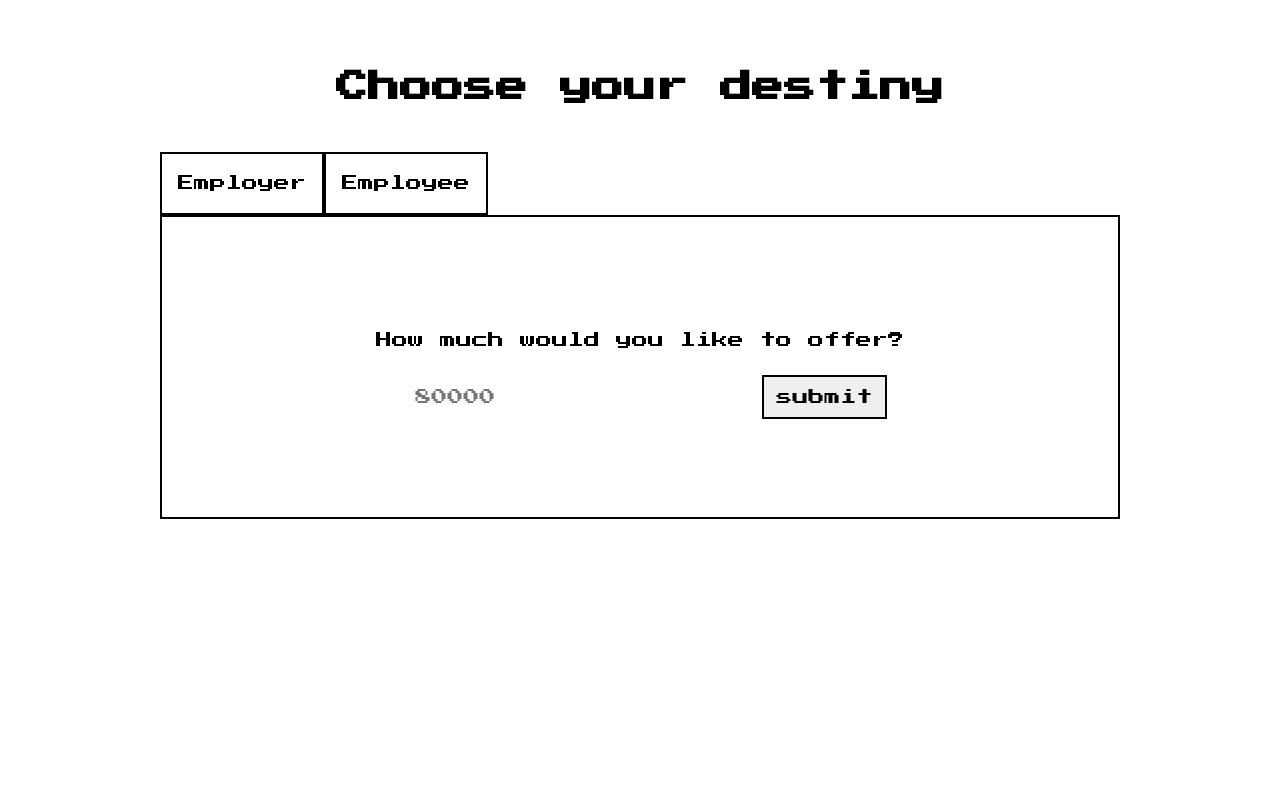
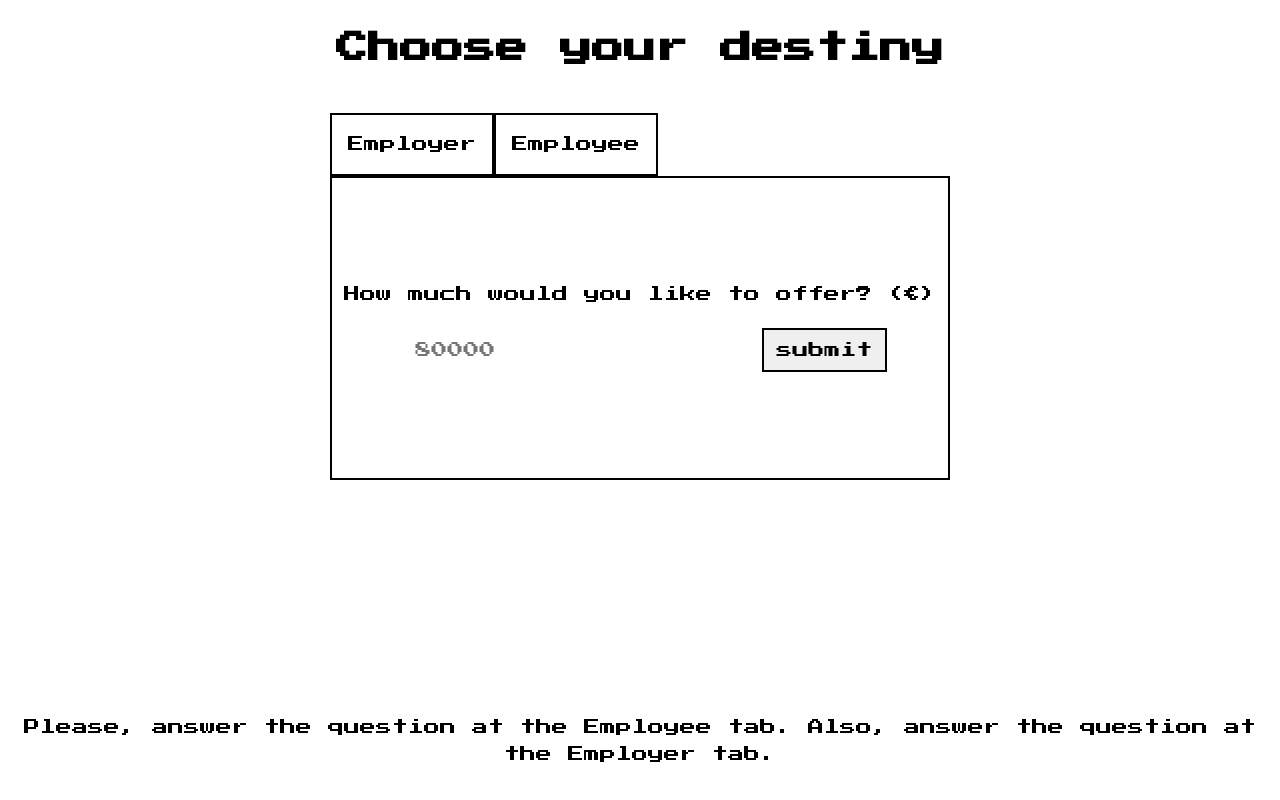
Before and after one commit to indieveed/negotiation-app, a Vue app: page / in a window 1280 px wide. Shown: the top 800 px of the page. Built offline with nearby package versions, Linux system fonts and the light colour scheme.

Commit message:
Add some logic for the app

```diff
--- a/src/App.vue
+++ b/src/App.vue
@@ -11,8 +11,10 @@
   -webkit-font-smoothing antialiased
   -moz-osx-font-smoothing grayscale
   text-align center
-  margin-top 60px
   padding-left 1rem
   padding-right 1rem
+  height 100%
+  display flex
+  flex-direction column
 }
 </style>
--- a/src/components/smart/modal.vue
+++ b/src/components/smart/modal.vue
@@ -61,14 +61,29 @@ export default {
   align-items center
 
   &__container {
-    padding: 1.2rem;
+    padding: 1rem;
     width: 960px;
     max-width: 100%;
     position relative
     border 2px solid
     padding 1rem
-    min-height 50%
+    min-height 90%
     background-color $bg-color
+    font-size 1rem
+    display flex
+    flex-direction column
+  }
+
+  &__header {
+    font-size 1.5rem
+    margin-top 1em
+  }
+
+  &__body {
+    flex-grow 1
+    display flex
+    flex-direction column
+    justify-content center
   }
 
   &__close {
--- a/src/components/ui/number-input.vue
+++ b/src/components/ui/number-input.vue
@@ -5,7 +5,7 @@
       :placeholder="placeholder"
       :value="value"
       :required="required"
-      @change="$emit('change', value)"
+      @input="$emit('input', +$event.target.value)"
       class="number-input__field"
       type="number"
     >
@@ -49,6 +49,8 @@ export default {
     transition .1s ease
     border 2px solid transparent
     margin-left 0.5em
+    max-width 60vw
+    margin-bottom 1em
 
     &:focus {
       outline 0
--- a/src/components/ui/tabs.vue
+++ b/src/components/ui/tabs.vue
@@ -86,6 +86,7 @@ export default {
 
   &__header {
     display flex
+    flex-wrap wrap
   }
 
   &__label {
--- a/src/views/Home.vue
+++ b/src/views/Home.vue
@@ -9,8 +9,15 @@
         </template>
     </Tabs>
     <Modal v-if="showModal" @close="showModal=false">
-      <slot name="header">Success!</slot>
+      <template v-slot:header>{{header}}</template>
+      <template v-slot:body>
+        <p>The offer is €{{sums.employer}}</p>
+        <p>The desired pay is €{{sums.employee}}</p>
+      </template>
     </Modal>
+    <div class="home__footer">
+      {{footer}}
+    </div>
   </div>
 </template>
 
@@ -30,22 +37,48 @@ export default {
     return {
       tabs: [{
         text: 'Employer',
-        labelText: 'How much would you like to offer?',
+        labelText: 'How much would you like to offer? (€)',
         id: 'employer',
         active: true
       }, {
         text: 'Employee',
-        labelText: 'How much would you like to earn?',
+        labelText: 'How much would you like to earn? (€)',
         id: 'employee',
         active: false
       }],
-      showModal: false
+      showModal: false,
+      sums: {
+        employee: null,
+        employer: null,
+      },
+    }
+  },
+  computed: {
+    isSuccess() {
+      return this.sums.employee <= this.sums.employer
+    },
+    header() {
+      return this.isSuccess ? 'Success! Flawless victory!': 'Failure! Fatality!'
+    },
+    tabsById() {
+      return this.tabs.reduce((acc, tab) => {
+        acc[tab.id] = tab
+        return acc
+      }, {})
+    },
+    footer() {
+      return Object.entries(this.sums).reduceRight((acc, [key, value], index) => {
+        if (value === null) return `${index === 0 ? 'Please' : 'Also'}, answer the question at the ${this.tabsById[key].text} tab. ${acc}`
+        return ''
+      }, '')
     }
   },
   methods: {
-    sendSum(item) {
-      console.log({item});
-      this.showModal = true
+    sendSum(item, value) {
+      this.sums[item.id] = value
+      if (this.sums.employee !== null && this.sums.employer !== null) {
+        this.showModal = true
+      }
     }
   }
 }
@@ -53,5 +86,14 @@ export default {
 <style lang="stylus" scoped>
 .home {
   padding-top 1em
+  display flex
+  flex-direction column
+  justify-content space-between
+  flex-grow 1
+  padding-bottom 2rem
+
+  &__footer {
+    margin-top 2rem
+  }
 }
 </style>
```
